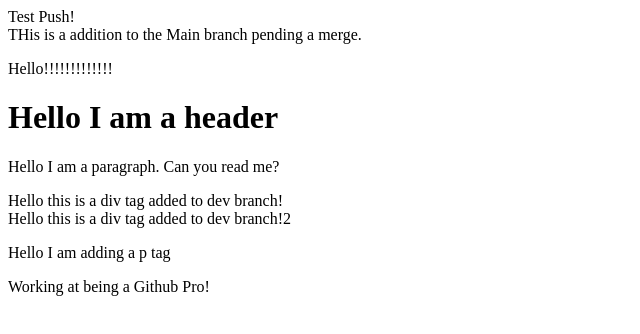
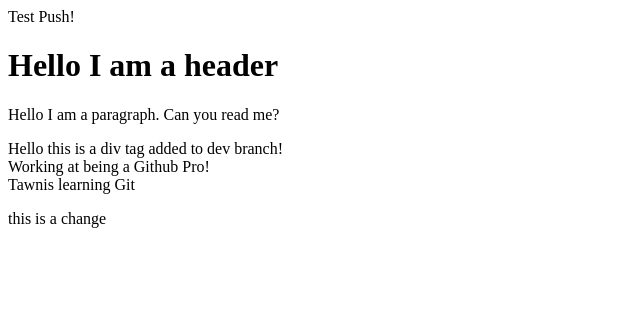
Before and after one commit to bethel-school-of-technology/team-dream-team-backend, a plain HTML site: page index.html in a window 1280 px wide. Shown: the whole page, without its empty margins (0-640 px from the left). Drawn offline with Linux system fonts and the light colour scheme.

Commit message:
added a change

```diff
--- a/index.html
+++ b/index.html
@@ -1,16 +1,10 @@
 <!DOCTYPE html>
 <header>Test Push!</header>
-
-<div> THis is a addition to the Main branch pending a merge.</div>
-
-<p>Hello!!!!!!!!!!!!!</p>
 <h1>Hello I am a header</h1>
 <p>Hello I am a paragraph. Can you read me?</p>
 
 <div>Hello this is a div tag added to dev branch!</div>
+<div>Working at being a Github Pro!</div>
 
-<div>Hello this is a div tag added to dev branch!2</div>
-
-<p>Hello I am adding a p tag</p>
-
-<div>Working at being a Github Pro!</div>
+<div>Tawnis learning Git</div>
+<p>this is a change</p>
```
